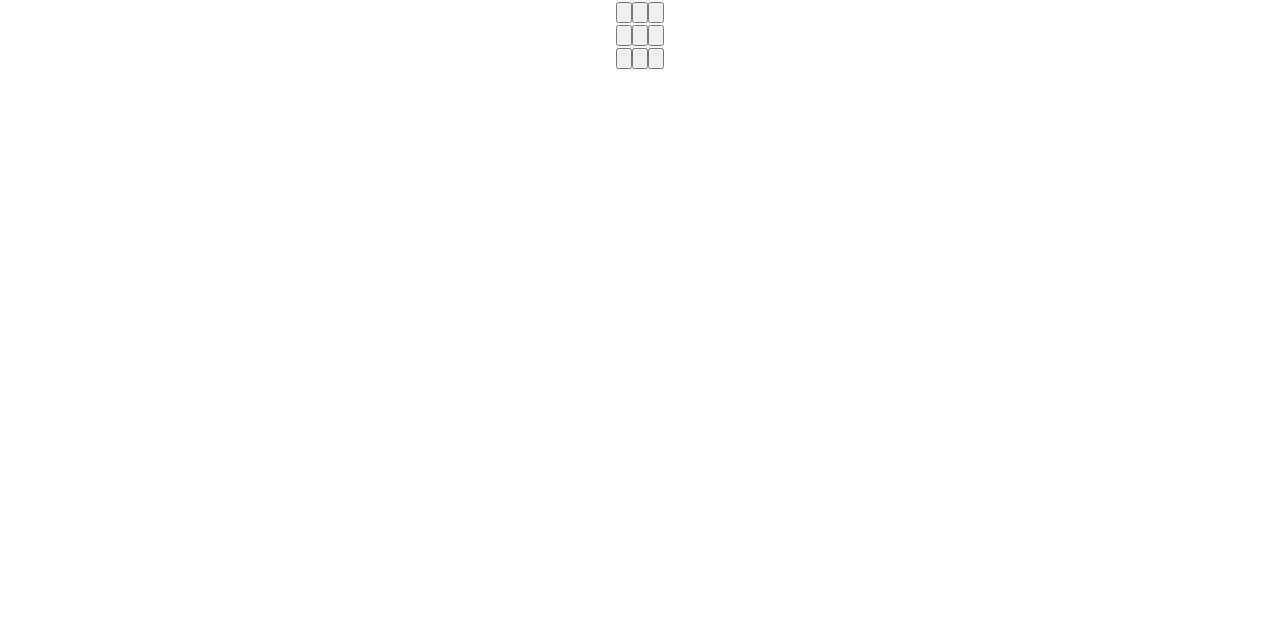
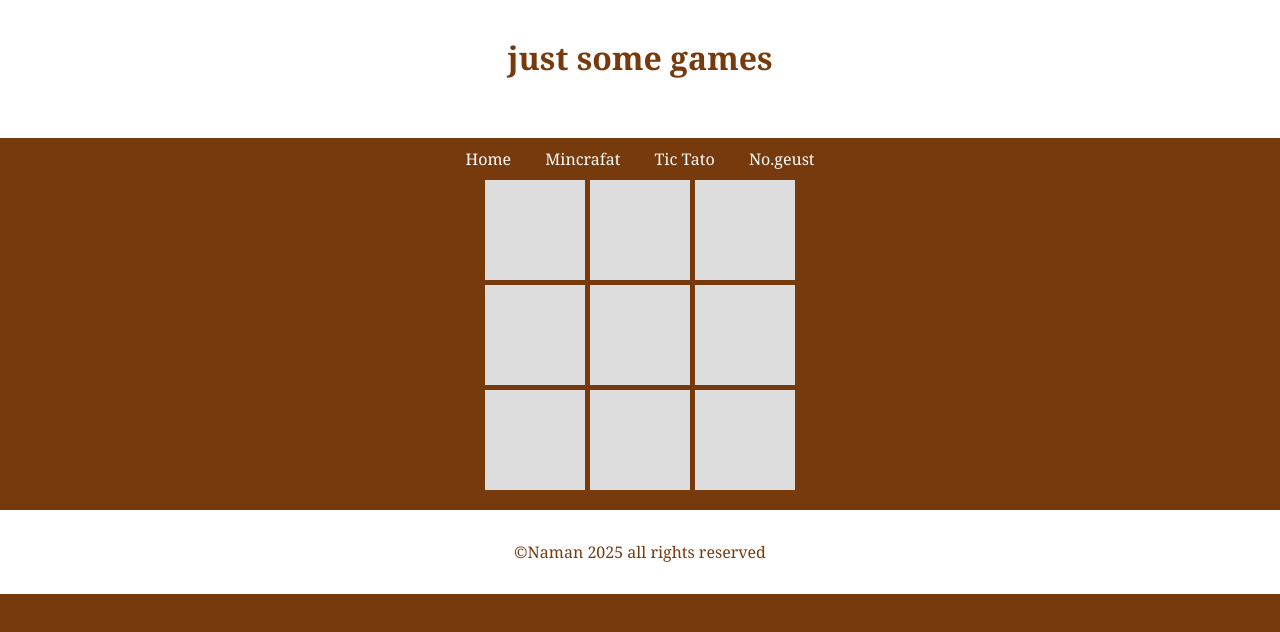
Before and after one commit to slashtag15/class39-capstone-, a plain HTML site: page tic tato.html in a window 1280 px wide. Drawn offline with Linux system fonts and the light colour scheme.

Commit message:
third commit

```diff
--- a/style.css
+++ b/style.css
@@ -1,7 +1,7 @@
 body
 {
-    margin: 0;padding: 0;text-align: center;background-color:#fff;
-    color:#773a0c;font-family:Cambria, Cochin, Georgia, Times, 'Times New Roman', serif
+    margin: 0;padding: 0;text-align: center;background-color:#773a0c;
+    color:#fff;font-family:Cambria, Cochin, Georgia, Times, 'Times New Roman', serif
 }
 header
 {
@@ -19,3 +19,39 @@ nav a
      border: 1px solid #fff;
      background-color: #773a0c;
  }
+#board {
+    display: grid;
+    grid-template-columns: repeat(3, 100px);
+    gap: 5px;
+    justify-content: center;
+}
+
+.cell {
+    width: 100px;
+    height: 100px;
+    font-size: 36px;
+    display: flex;
+    align-items: center;
+    justify-content: center;
+    background: #ddd;
+    cursor: pointer;
+}
+footer
+{
+    background-color: #fff;
+    color: #773a0c;
+    padding: 15px;
+    position: relative;
+    bottom:0;
+}
+input
+{
+    background: #fff;
+    color: #773a0c;
+}
+button
+{
+    background: #fff;
+    color: #773a0c;
+    font-size: 20px;
+}
--- a/tic tato.html
+++ b/tic tato.html
@@ -7,20 +7,62 @@
     <link rel="stylesheet" href="style.css">
 </head>
 <body>
-    <button onclick="a()" id="1"><br></button><button onclick="a()" id="2"><br></button><button onclick="a()" id="3"><br></button><br>
-    <button onclick="a()" id="4"><br></button><button onclick="a()" id="5"><br></button><button onclick="a()"id="6"><br></button><br>
-    <button onclick="a()" id="7"><br></button><button onclick="a()" id="8"><br></button><button onclick="a()"id="9"><br></button>
+    <header>
+        <h1>
+            just some games
+        </h1>
+        <br>
+    </header>
+    <nav>
+        <a href="index.html">Home</a>
+        <a href="mincrafat.html">Mincrafat</a>
+        <a href="tic tato.html">Tic Tato</a>
+        <a href="no,geust.html">No.geust</a>
+    </nav>
+    <div class="container">
+        <div id="board"></div>
+        <h2 id="status"></h2>
+    </div>
     <script>
-        var A=1
-        var b=2%A
-        var c=null
-        function a()
-        {
-        if(b==0)
-        {
+        let currentPlayer = 'δ';
+        const board = Array(9).fill('');
+        const boardEl = document.getElementById('board');
+        const statusEl = document.getElementById('status');
 
+        function checkWinner() {
+            const combos = [[0, 1, 2], [3, 4, 5], [6, 7, 8], [0, 3, 6], [1, 4, 7], [2, 5, 8], [0, 4, 8], [2, 4, 6]];
+            for (let combo of combos) {
+                const [a, b, c] = combo;
+                if (board[a] && board[a] === board[b] && board[a] === board[c]) {
+                    return board[a];
+                }
+            }
+            return board.includes('') ? null : 'Draw';
         }
+
+        function handleClick(index, cell) {
+            if (board[index] || checkWinner()) return;
+            board[index] = currentPlayer;
+            cell.textContent = currentPlayer;
+            const winner = checkWinner();
+            if (winner) {
+                statusEl.textContent = winner === 'Draw' ? "It's a Draw!" : `${winner} Wins!`;
+            } else {
+                currentPlayer = currentPlayer === 'δ' ? 'π' : 'δ';
+            }
         }
-   </script>
+
+        board.forEach((_, i) => {
+            const cell = document.createElement('div');
+            cell.className = 'cell';
+            cell.addEventListener('click', () => handleClick(i, cell));
+            boardEl.appendChild(cell);
+        });
+    </script>
+    <footer>
+        <p>
+            &copy;Naman 2025 all rights reserved
+        </p>
+    </footer>
 </body>
 </html>
```
Also changed, not shown: index.html (+5 -0 lines), mincrafat.html (+5 -0 lines), no,geust.html (+54 -0 lines).
